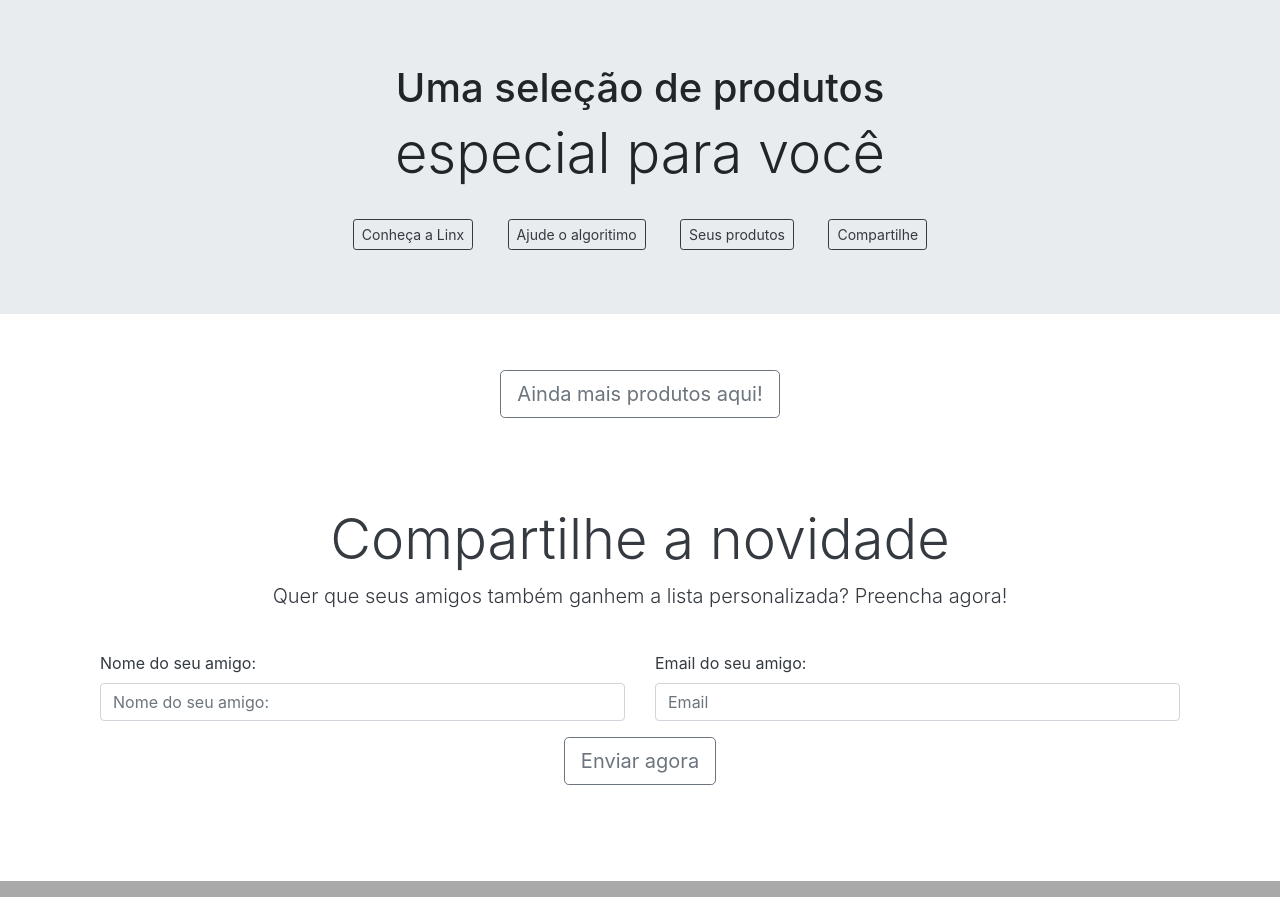
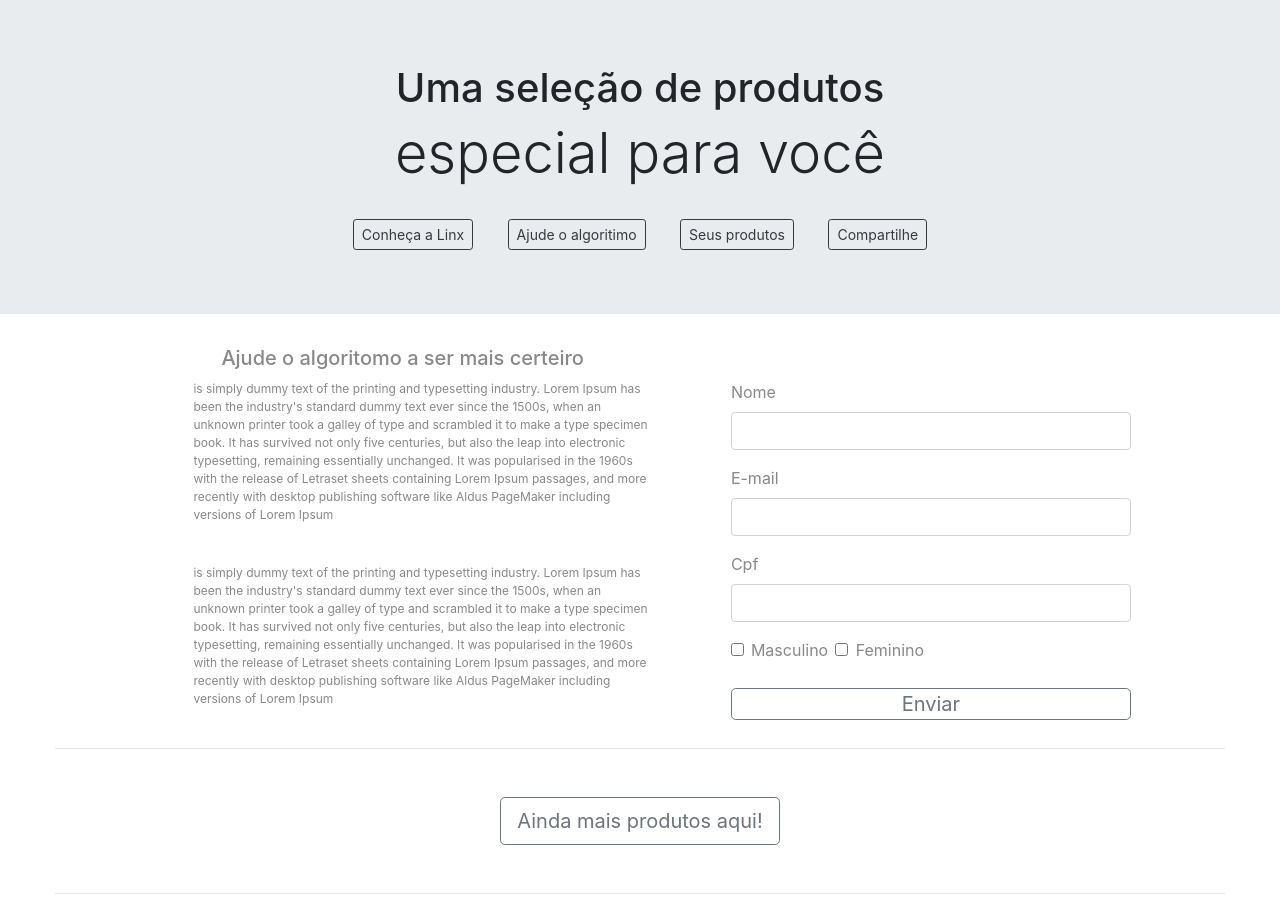
Before and after one commit to arthursgoncalves/desafio_front_end, a plain HTML site: page index.html in a window 1280 px wide. Shown: the top 897 px of the page. Drawn offline with nearby package versions, Linux system fonts and the light colour scheme; no server answers.

Commit message:
css adjustment and forms algoritimo

```diff
--- a/index.html
+++ b/index.html
@@ -18,12 +18,8 @@
     <header>
       <div class="jumbotron jumbotron-fluid">
         <div class="container">
-          <h1 class="display-5 hcenter">
-            Uma seleção de produtos
-          </h1>
-          <h2 class="display-4 hcenter">
-            especial para você
-          </h2>
+          <h1 class="display-5 hcenter">Uma seleção de produtos</h1>
+          <h2 class="display-4 hcenter">especial para você</h2>
           <br />
           <div class="bcenter">
             <button type="button" class="btn btn-outline-dark btn-sm scpb">
@@ -42,6 +38,66 @@
         </div>
       </div>
     </header>
+    <div class="divdivision container divtextalgoritimo">
+      <h5 class="titlealgoritimo">Ajude o algoritomo a ser mais certeiro</h5>
+      <p class="textoalgoritimo">
+        is simply dummy text of the printing and typesetting industry. Lorem
+        Ipsum has been the industry's standard dummy text ever since the 1500s,
+        when an unknown printer took a galley of type and scrambled it to make a
+        type specimen book. It has survived not only five centuries, but also
+        the leap into electronic typesetting, remaining essentially unchanged.
+        It was popularised in the 1960s with the release of Letraset sheets
+        containing Lorem Ipsum passages, and more recently with desktop
+        publishing software like Aldus PageMaker including versions of Lorem
+        Ipsum
+      </p>
+      <br />
+      <p class="textoalgoritimo">
+        is simply dummy text of the printing and typesetting industry. Lorem
+        Ipsum has been the industry's standard dummy text ever since the 1500s,
+        when an unknown printer took a galley of type and scrambled it to make a
+        type specimen book. It has survived not only five centuries, but also
+        the leap into electronic typesetting, remaining essentially unchanged.
+        It was popularised in the 1960s with the release of Letraset sheets
+        containing Lorem Ipsum passages, and more recently with desktop
+        publishing software like Aldus PageMaker including versions of Lorem
+        Ipsum
+      </p>
+    </div>
+    <div class="divdivision divformsalgoritimo">
+      <form>
+        <div class="form-group">
+          <label>Nome</label>
+          <input type="text" class="form-control" />
+        </div>
+        <div class="form-group">
+          <label>E-mail</label>
+          <input type="email" class="form-control" />
+        </div>
+        <div class="form-group">
+          <label>Cpf</label>
+        <input type="number" class="form-control"/>
+        </div>
+        <div class="form-group form-check">
+          <input type="checkbox" class="form-check-input" id="exampleCheck1" />
+          <label class="form-check-label" for="exampleCheck1">Masculino</label>
+          <input
+            type="checkbox"
+            class="form-check-input"
+            id="exampleCheck1"
+            style="margin-left: 2px"
+          />
+          <label
+            class="form-check-label"
+            for="exampleCheck1"
+            style="margin-left: 23px"
+            >Feminino</label
+          >
+        </div>
+        <button type="submit" class="btn btn-outline-secondary btn-lg btncompra">Enviar</button>
+      </form>
+    </div>
+    <hr class="my-4 container" />
     <div class="container">
       <div class="row" id="card"></div>
     </div>
@@ -57,6 +113,7 @@
       </button>
     </div>
     <br />
+    <hr class="my-4 container" />
 
     <div class="jumbotron jumbotron-fluid bg-white text-dark">
       <div class="container">
@@ -101,7 +158,7 @@
     <footer>
       <div class="txtcenter scpfooter">
         <div class="container">
-          <p style="margin: 0;">Copyright @2020</p>
+          <p style="margin: 0">Copyright @2020</p>
         </div>
       </div>
     </footer>
--- a/style.css
+++ b/style.css
@@ -51,3 +51,31 @@
 .pnomeproduto {
   color: #888888;
 }
+
+.textoalgoritimo {
+  font-size: 12px;
+  max-width: 500px;
+  margin-left: 12px;
+  color: #888888;
+}
+
+.titlealgoritimo {
+  color: #888888;
+  margin-left: 40px;
+  margin-bottom: 10px;
+}
+
+.divdivision {
+  display: inline-block;
+}
+
+.divtextalgoritimo {
+  margin-left: 13%;
+  max-width: 500px;
+}
+
+.divformsalgoritimo {
+  margin-left: 60px;
+  width: 400px;
+  color: #888888;
+}
```
